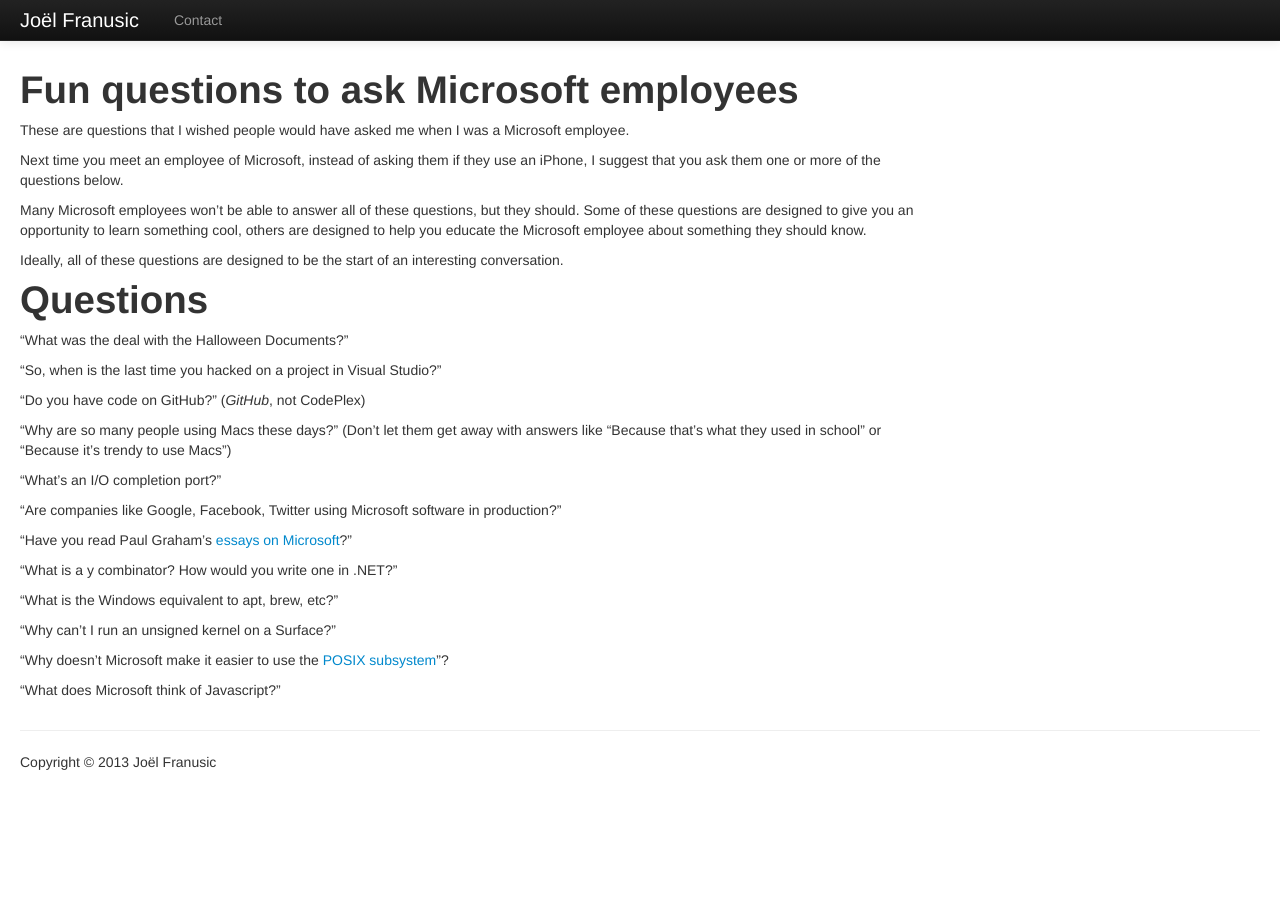
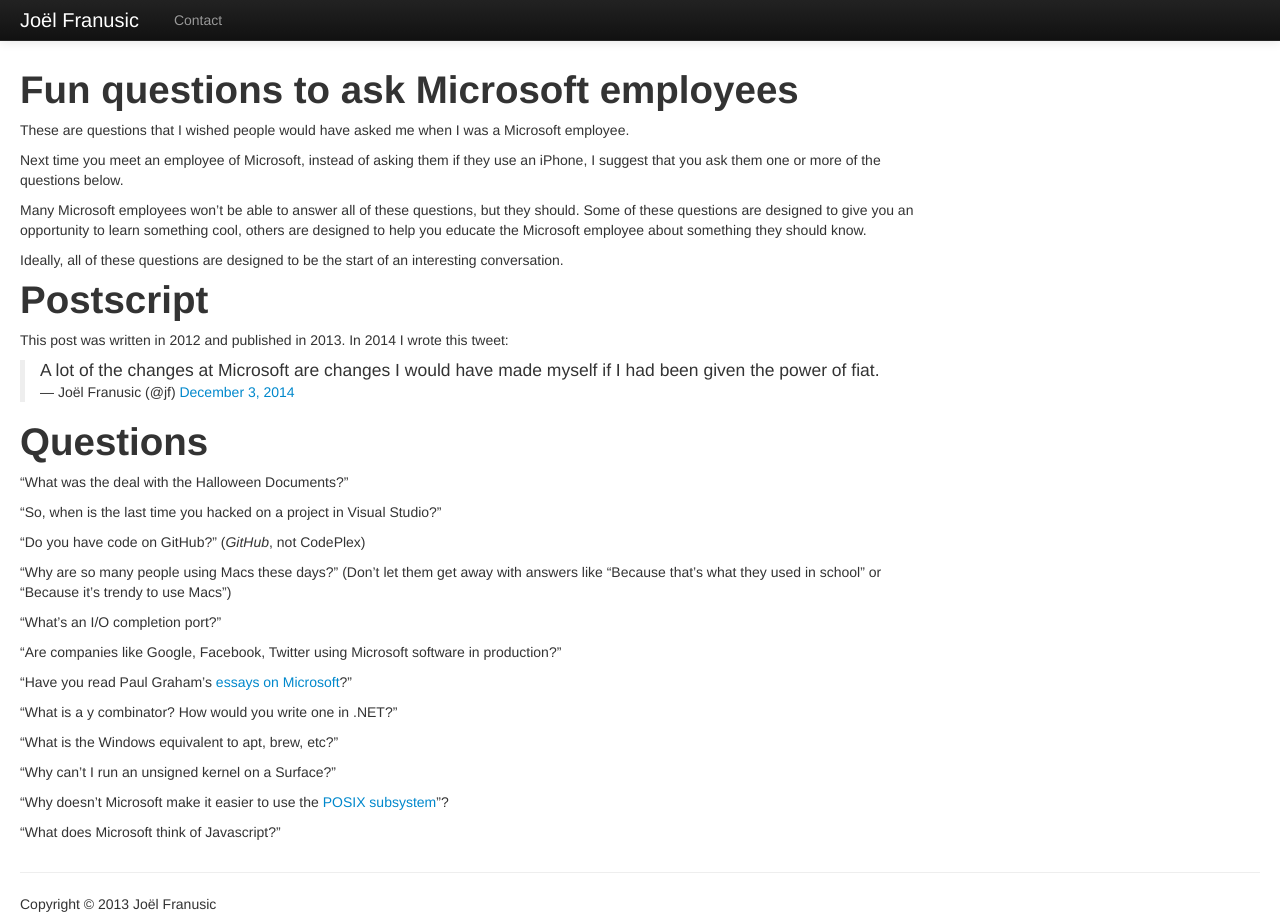
Before and after one commit to jpf/jpf.github.io, a Jekyll site: the page built from _posts/2013-10-02-Fun-questions-to-ask-Microsoft-employees.md, in a window 1280 px wide and 924 px high. Built offline with Jekyll 4.4.1, drawn with Linux system fonts in a browser that asks for light colours; nearby versions of some CDN libraries; comment, search, counter and statistics services are not loaded.

Commit message:
Update post on Microsoft

```diff
--- a/_posts/2013-10-02-Fun-questions-to-ask-Microsoft-employees.md
+++ b/_posts/2013-10-02-Fun-questions-to-ask-Microsoft-employees.md
@@ -9,6 +9,13 @@
 Many Microsoft employees won't be able to answer all of these questions, but they should. Some of these questions are designed to give you an opportunity to learn something cool, others are designed to help you educate the Microsoft employee about something they should know.
 
 Ideally, all of these questions are designed to be the start of an interesting conversation.
+
+Postscript
+==========
+
+This post was written in 2012 and published in 2013. In 2014 I wrote this tweet:
+
+<blockquote class="twitter-tweet" lang="en"><p>A lot of the changes at Microsoft are changes I would have made myself if I had been given the power of fiat.</p>&mdash; Joël Franusic (@jf) <a href="https://twitter.com/jf/status/540280269098323969">December 3, 2014</a></blockquote>
 
 Questions
 =========
@@ -36,3 +43,5 @@
 "Why doesn't Microsoft make it easier to use the [POSIX subsystem](http://technet.microsoft.com/library/cc767884.aspx)"?
 
 "What does Microsoft think of Javascript?"
+
+<script src="//platform.twitter.com/widgets.js" charset="utf-8"></script>
```
